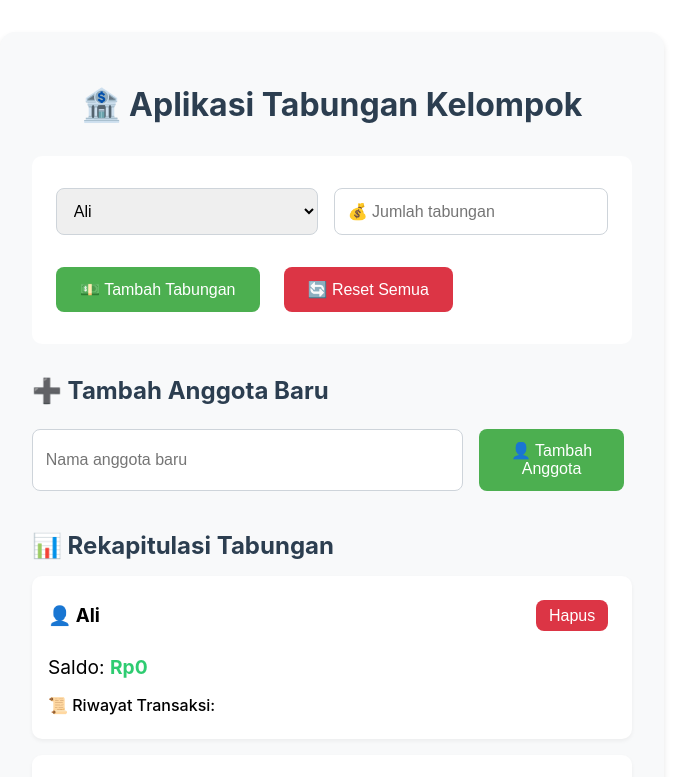
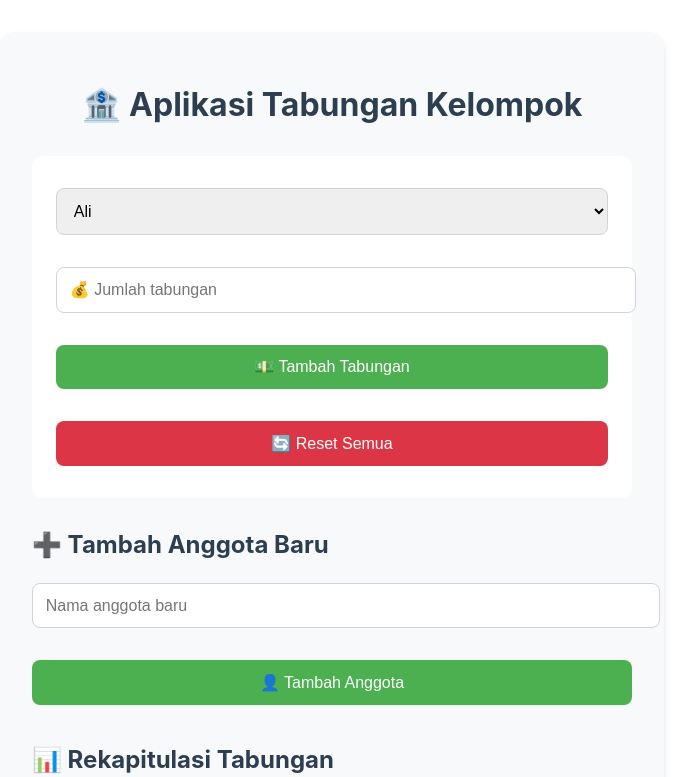
Before and after one commit to tian0218111/aplikasi-tabungan, a React (Create React App) app: page / in a window 1280 px wide. Shown: the top 777 px of the page, without its empty margins (308-999 px from the left). Built offline with nearby package versions, Linux system fonts and the light colour scheme.

Commit message:
Update aplikasi

```diff
--- a/src/App.js
+++ b/src/App.js
@@ -13,7 +13,8 @@ const containerStyle = {
   padding: "2rem",
   backgroundColor: "#f8f9fa",
   borderRadius: "15px",
-  boxShadow: "0 4px 6px rgba(0, 0, 0, 0.1)"
+  boxShadow: "0 4px 6px rgba(0, 0, 0, 0.1)",
+  width: "100%",
 };
 
 const formControlStyle = {
@@ -22,7 +23,7 @@ const formControlStyle = {
   borderRadius: "8px",
   border: "1px solid #ced4da",
   fontSize: "1rem",
-  margin: "0.5rem 0"
+  margin: "0.5rem 0",
 };
 
 const buttonPrimaryStyle = {
@@ -33,12 +34,13 @@ const buttonPrimaryStyle = {
   border: "none",
   cursor: "pointer",
   fontSize: "1rem",
-  margin: "0.5rem 0.5rem 0.5rem 0"
+  margin: "0.5rem 0.5rem 0.5rem 0",
+  width: "100%",
 };
 
 const buttonDangerStyle = {
   ...buttonPrimaryStyle,
-  backgroundColor: "#dc3545"
+  backgroundColor: "#dc3545",
 };
 
 const userCardStyle = {
@@ -46,7 +48,7 @@ const userCardStyle = {
   padding: "1rem",
   borderRadius: "10px",
   margin: "1rem 0",
-  boxShadow: "0 2px 4px rgba(0, 0, 0, 0.05)"
+  boxShadow: "0 2px 4px rgba(0, 0, 0, 0.05)",
 };
 
 export default function SavingsApp() {
@@ -82,7 +84,12 @@ export default function SavingsApp() {
         transactions: [...user.transactions, {
           type: "deposit",
           amount: numericAmount,
-          date: new Date().toLocaleString()
+          date: new Date().toLocaleDateString("id-ID", {
+            weekday: "long",
+            year: "numeric",
+            month: "long",
+            day: "numeric",
+          }),
         }]
       } : user
     );
@@ -98,7 +105,12 @@ export default function SavingsApp() {
       savings: 0,
       transactions: [...user.transactions, {
         type: "reset",
-        date: new Date().toLocaleString()
+        date: new Date().toLocaleDateString("id-ID", {
+          weekday: "long",
+          year: "numeric",
+          month: "long",
+          day: "numeric",
+        }),
       }]
     }));
     setUsers(updatedUsers);
@@ -142,7 +154,7 @@ export default function SavingsApp() {
       }}>{error}</div>}
 
       <div style={{ backgroundColor: "white", padding: "1.5rem", borderRadius: "10px" }}>
-        <div style={{ display: "flex", gap: "1rem", marginBottom: "1rem" }}>
+        <div style={{ display: "flex", gap: "1rem", flexDirection: "column", marginBottom: "1rem" }}>
           <select
             style={formControlStyle}
             value={selectedUser}
@@ -162,7 +174,7 @@ export default function SavingsApp() {
           />
         </div>
 
-        <div style={{ display: "flex", gap: "1rem" }}>
+        <div style={{ display: "flex", gap: "1rem", flexDirection: "column" }}>
           <button style={buttonPrimaryStyle} onClick={handleAddSavings}>
             💵 Tambah Tabungan
           </button>
@@ -174,7 +186,7 @@ export default function SavingsApp() {
 
       <div style={{ marginTop: "2rem" }}>
         <h2 style={{ color: "#2c3e50", marginBottom: "1rem" }}>➕ Tambah Anggota Baru</h2>
-        <div style={{ display: "flex", gap: "1rem" }}>
+        <div style={{ display: "flex", gap: "1rem", flexDirection: "column" }}>
           <input
             style={formControlStyle}
             type="text"
```
